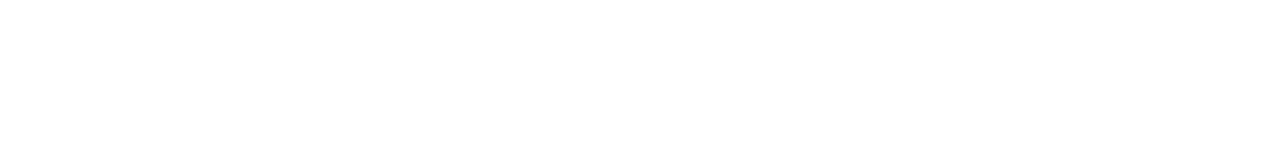
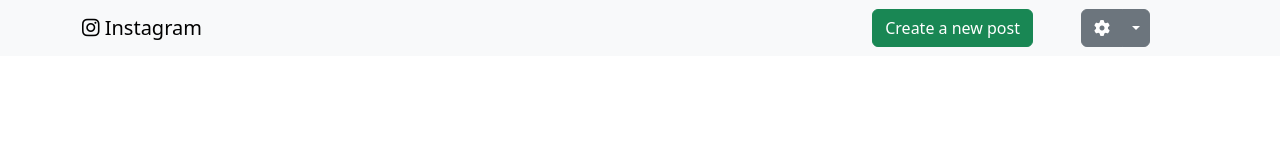
Before and after one commit to 4GeeksAcademy/bootstrap-instagram-photo-feed, a plain HTML site: page index.html in a window 1280 px wide. Drawn offline with nearby package versions, Linux system fonts and the light colour scheme.

Commit message:
Created element navbar with modal

```diff
--- a/index.html
+++ b/index.html
@@ -8,6 +8,35 @@
   </head>
 
   <body>
+    <nav class="navbar navbar-expand-lg bg-body-tertiary">
+      <div class="container">
+        <a class="navbar-brand" href="#">
+          <i class="fa-brands fa-instagram"></i> Instagram
+        </a>
+        <div class="collapse navbar-collapse justify-content-end" id="navbarTogglerDemo02">
+          <button type="button" class="btn btn-success" data-bs-toggle="modal" data-bs-target="#exampleModal">
+            Create a new post
+          </button>
+
+          <div class="btn-group mx-5">
+            <button type="button" class="btn btn-secondary">
+              <i class="fa-solid fa-gear"></i>
+            </button>
+            <button type="button" class="btn btn-secondary dropdown-toggle dropdown-toggle-split" data-bs-toggle="dropdown" aria-expanded="false">
+              <span class="visually-hidden">Toggle Dropdown</span>
+            </button>
+            <ul class="dropdown-menu">
+              <li><a class="dropdown-item" href="#">Profile</a></li>
+              <li><a class="dropdown-item" href="#">Accessibility</a></li>
+              <li><a class="dropdown-item" href="#">Privacy and Data</a></li>
+              <li><hr class="dropdown-divider"></li>
+              <li><a class="dropdown-item text-danger" href="#">Log out</a></li>
+            </ul>
+          </div>
+        </div>
+      </div>
+    </nav>
+
     <script src="https://cdn.jsdelivr.net/npm/@popperjs/core@2.11.8/dist/umd/popper.min.js" integrity="sha384-I7E8VVD/ismYTF4hNIPjVp/Zjvgyol6VFvRkX/vR+Vc4jQkC+hVqc2pM8ODewa9r" crossorigin="anonymous"></script>
     <script src="https://cdn.jsdelivr.net/npm/bootstrap@5.3.0/dist/js/bootstrap.min.js" integrity="sha384-fbbOQedDUMZZ5KreZpsbe1LCZPVmfTnH7ois6mU1QK+m14rQ1l2bGBq41eYeM/fS" crossorigin="anonymous"></script>
   </body>
```
